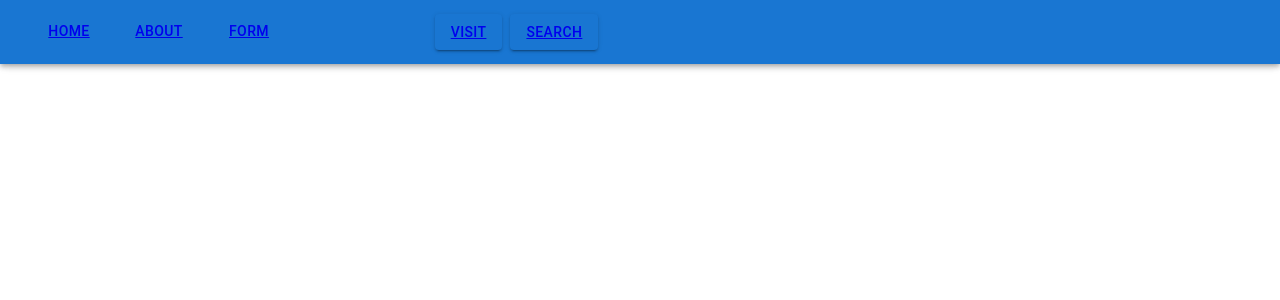
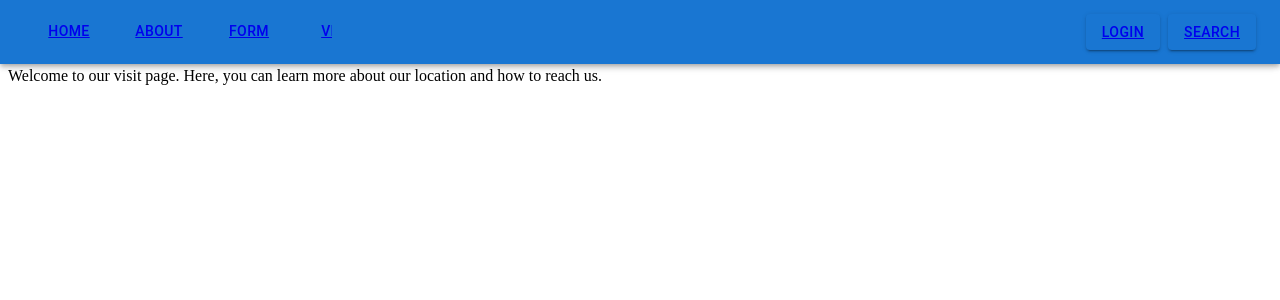
Before and after one commit to Alapnachavan/random-project, a React (Create React App) app: page /visit in a window 1280 px wide. Shown: the top 300 px of the page. Built offline with nearby package versions, Linux system fonts and the light colour scheme.

Commit message:
did visit component

```diff
--- a/src/App.js
+++ b/src/App.js
@@ -7,6 +7,10 @@ import Form from "./components/Form";
 import About from "./components/About";
 import LoginSummary from "./components/LoginSummary";
 import { Routes, Route } from "react-router-dom";
+// import Visit from './components/Visit';
+import Visit from './components/visit';
+
+
 import './index.css';
 import Cardinfo from "./components/Home";
 
@@ -15,24 +19,19 @@ import Cardinfo from "./components/Home";
 function App() {
   return (
     <div>
-      <h2> Wel-come to my app </h2>
+      {/* <h2> Wel-come to my app </h2> */}
       <Navbar/>
       <Login/>
 
 
-      {/* <LoginSummary/> */}
 
-      {/* <ul>
-        <li><Link to="/">Home</Link></li>
-        <li><Link to="/form">From</Link></li>
-        <li><Link to="/About">About</Link></li>
-      </ul> */}
       <Routes>
         <Route path="/" element={<Home />} />
         <Route path="/form" element={<Form />}/>
         <Route path="/About" element={<About />}/>
         <Route path="/LoginSummary" element={<LoginSummary/>}/>
         <Route path= "/CardInfo" element={<Cardinfo/>}/>
+        <Route path="/visit" element={<Visit/>}/>
       </Routes>
     </div>
   );
--- a/src/components/Navbar.js
+++ b/src/components/Navbar.js
@@ -1,14 +1,55 @@
 
 
+// import React, { useState } from "react";
+// import { AppBar, Button, Grid, Tab, Tabs, Toolbar,Box } from "@mui/material";
+// import { Link } from "react-router-dom";
+
+// const Navbar = () => {
+//   const [tabValue, setTabValue] = useState(0); // Initialize tabValue with the index of the default selected tab
+
+//   const handleChange = (event, newValue) => {
+//     setTabValue(newValue); // Update tabValue when a tab is clicked
+//   };
+
+//   return (
+//     <AppBar>
+//       <Toolbar>
+//         <Grid container alignItems="center" justifyContent="space-between">
+//           <Grid item md={3}>
+//             <Tabs value={tabValue} onChange={handleChange}>
+//             <Tab label={<Link to="/">Home</Link>} style={{ color:"white"}} />
+//               <Tab label={<Link to="/About">About</Link>} />
+//               <Tab label={<Link to="/form">Form</Link>} />
+//               <Tab label={<Link to="/visit">visit</Link>}/>
+//             </Tabs>
+//           </Grid>
+//           <Grid item md={8}>
+//             <Box sx={{ marginLeft: "auto" }}>
+//               <Button variant="contained">
+//                 <Link to="/login">Login</Link>
+//               </Button>
+//               <Button sx={{ marginLeft: 1 }} variant="contained">
+//                 <Link to="/signup">search</Link>
+//               </Button>
+//             </Box>
+//           </Grid>
+//         </Grid>
+//       </Toolbar>
+//     </AppBar>
+//   );
+// };
+
+// export default Navbar;
+
 import React, { useState } from "react";
-import { AppBar, Button, Grid, Tab, Tabs, Toolbar,Box } from "@mui/material";
+import { AppBar, Button, Grid, Tab, Tabs, Toolbar, Box } from "@mui/material";
 import { Link } from "react-router-dom";
 
 const Navbar = () => {
-  const [tabValue, setTabValue] = useState(0); // Initialize tabValue with the index of the default selected tab
+  const [tabValue, setTabValue] = useState(0);
 
   const handleChange = (event, newValue) => {
-    setTabValue(newValue); // Update tabValue when a tab is clicked
+    setTabValue(newValue);
   };
 
   return (
@@ -17,18 +58,24 @@ const Navbar = () => {
         <Grid container alignItems="center" justifyContent="space-between">
           <Grid item md={3}>
             <Tabs value={tabValue} onChange={handleChange}>
-              <Tab label={<Link to="/">Home</Link>} />
+              <Tab label={<Link to="/">Home</Link>} style={{ color: "white" }} />
               <Tab label={<Link to="/About">About</Link>} />
               <Tab label={<Link to="/form">Form</Link>} />
+              <Tab label={<Link to="/visit">visit</Link>} />
             </Tabs>
           </Grid>
           <Grid item md={8}>
-            <Box sx={{ marginLeft: "auto" }}>
+            <Box
+              sx={{
+                display: "flex",
+                justifyContent: "flex-end", // Move content to the end (right) of the flex container
+              }}
+            >
               <Button variant="contained">
-                <Link to="/login">visit</Link>
+                <Link to="/login">Login</Link>
               </Button>
               <Button sx={{ marginLeft: 1 }} variant="contained">
-                <Link to="/signup">search</Link>
+                <Link to="/signup">Search</Link>
               </Button>
             </Box>
           </Grid>
--- a/src/components/visit.js
+++ b/src/components/visit.js
@@ -1,8 +1,12 @@
 import React from "react";
-const visit = () => {
-    return (
-      <div >alpana</div>
-    );
-  }
 
-  export default visit;
+function Visit() {
+  return (
+    <div>
+      <h2>Visit Us</h2>
+      <p>Welcome to our visit page. Here, you can learn more about our location and how to reach us.</p>
+    </div>
+  );
+}
+
+export default Visit;
--- a/src/index.css
+++ b/src/index.css
@@ -8,7 +8,7 @@
 }
 
 .form-box {
-  background-color: #fff;
+  background-color:transparent;
   padding: 20px;
   border-radius: 8px;
   box-shadow: 0 0 10px rgba(0, 0, 0, 0.2);
```
Also changed, not shown: src/components/Form.js (line endings or trailing spaces).
